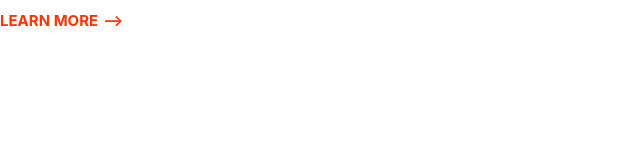
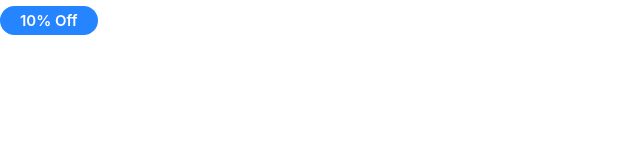
Before and after one commit to Paulgorithms/moshify, a plain HTML site: page index.html in a window 1280 px wide. Shown: the whole page, without its empty margins (0-640 px from the left). Drawn offline with Linux system fonts and the light colour scheme.

Commit message:
Build the badge component.

```diff
--- a/css/styles.css
+++ b/css/styles.css
@@ -7,6 +7,7 @@
 }
 
 /* Typography */
+
 html {
   /* 62.5% of 16px = 10px */
   font-size: 62.5%
@@ -63,6 +64,7 @@ a {
 }
 
 /* Links */
+
 .link-arrow {
   color: var(--color-accent);
   text-transform: uppercase;
@@ -85,3 +87,37 @@ a {
     font-size: 1.5rem;
   }
 }
+
+/* Badges */
+
+.badge {
+  border-radius: 20px;
+  font-size: 2rem;
+  font-weight: 600;
+  padding: 0.5rem 2rem;
+  white-space: nowrap;
+}
+
+.badge--primary {
+  background: var(--color-primiary);
+  color: #fff;
+}
+
+.badge--secondary {
+  background: var(--color-secondary);
+  color: #fff;
+}
+
+.badge--small {
+  font-size: 1.6rem;
+}
+
+@media screen and (min-width: 1024px) {
+  .badge {
+    font-size: 1.5rem;
+  }
+
+  .badge-small {
+    font-size: 1.2rem;
+  }
+}
--- a/index.html
+++ b/index.html
@@ -8,6 +8,6 @@
     <link rel="stylesheet" href="css/styles.css" />
   </head>
   <body>
-    <a href="#" class="link-arrow">Learn More</a>
+    <span class="badge badge--primary">10% Off</span>
   </body>
 </html>
```
Also changed, not shown: components/badges.html (added, +3 -0 lines).
